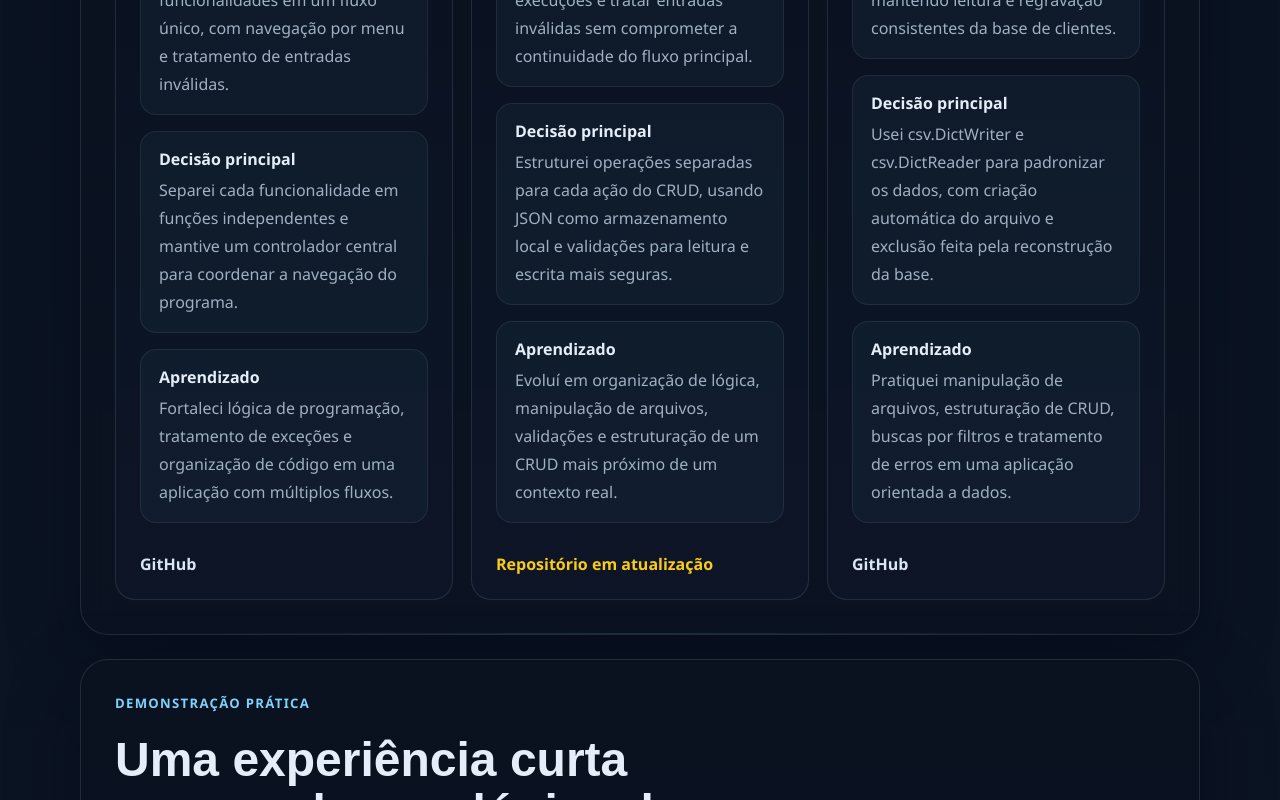
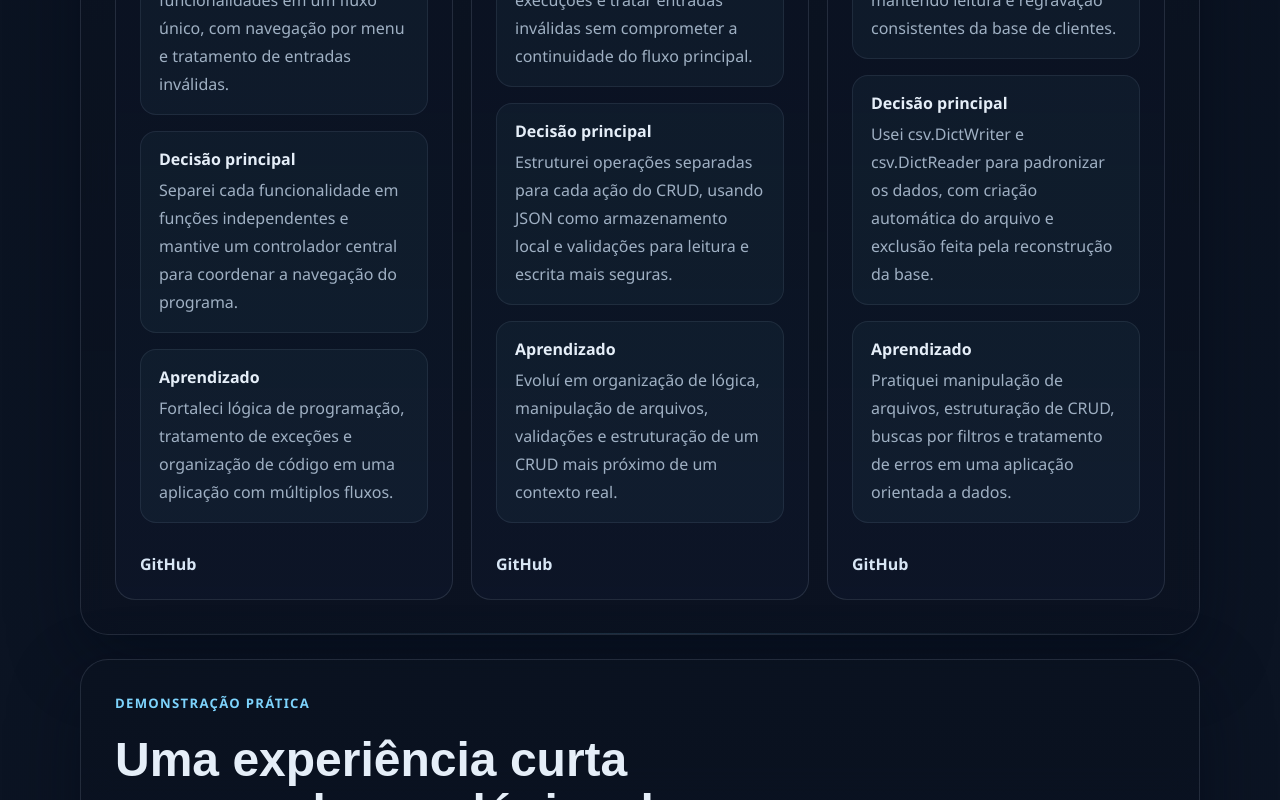
Before and after one commit to souzabrunu/site_pessoal, a Next.js app: page / in a window 1280 px wide. Shown: the part 3381-4181 px from the top of the page. Built offline with nearby package versions, Linux system fonts and the light colour scheme.

Commit message:
Atualiza link do projeto de estoque no portfólio

```diff
--- a/data/profile.ts
+++ b/data/profile.ts
@@ -199,7 +199,7 @@ export const profile: Profile = {
       learning:
         "Evoluí em organização de lógica, manipulação de arquivos, validações e estruturação de um CRUD mais próximo de um contexto real.",
       links: [
-        { label: "Repositório em atualização", href: "#", disabled: true }
+        { label: "GitHub", href: "https://github.com/souzabrunu/estoque_produtos" }
       ],
     },
     {
```
